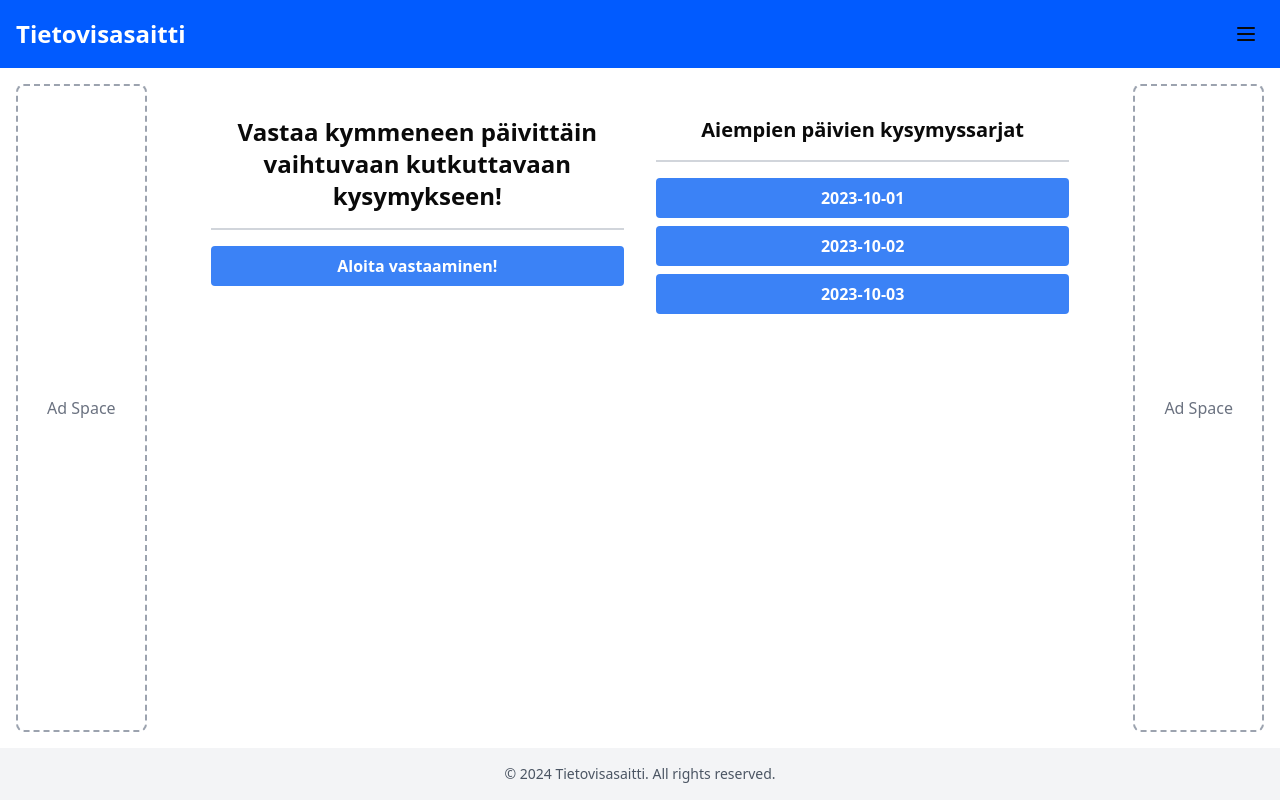
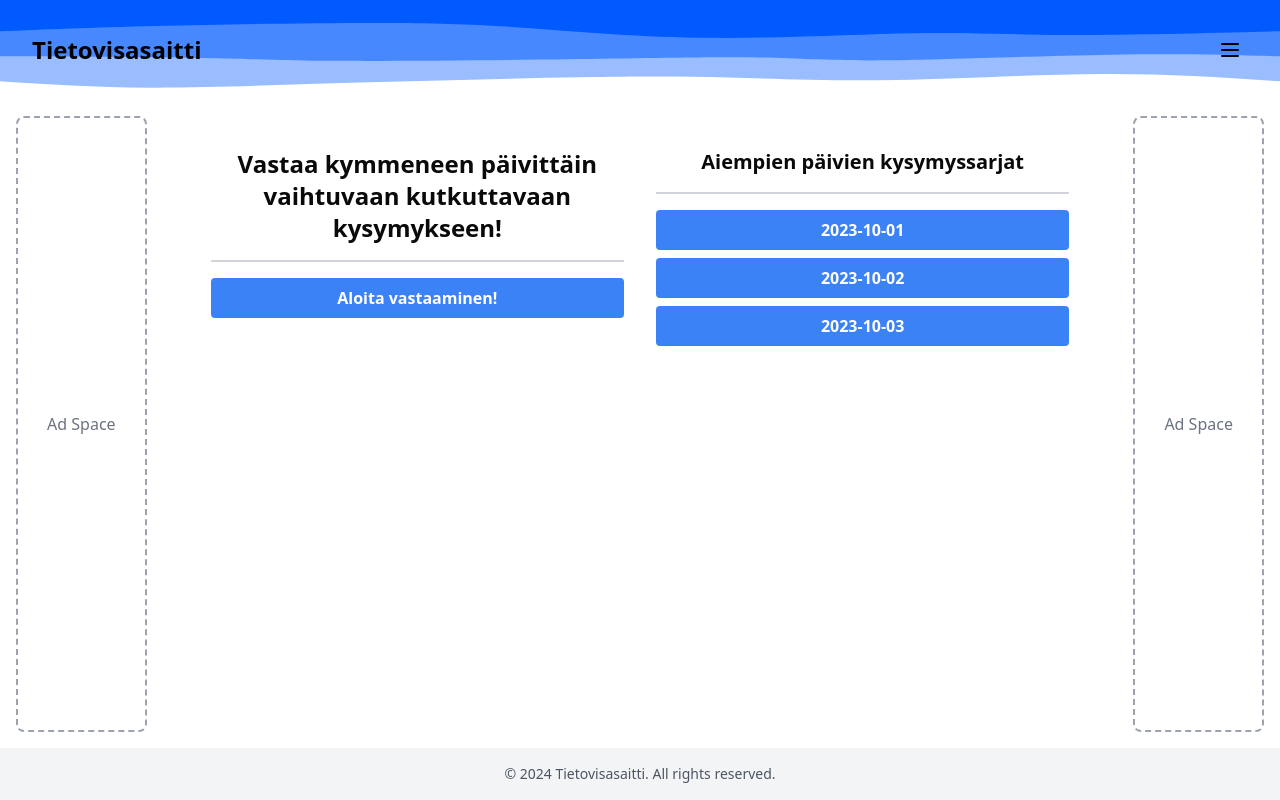
Before and after one commit to MetroHege/tietovisa-fe, a React (Vite) app: page / in a window 1280 px wide. Built offline with nearby package versions, Linux system fonts and the light colour scheme.

Commit message:
nav svg fix

```diff
--- a/src/views/Layout.tsx
+++ b/src/views/Layout.tsx
@@ -3,7 +3,6 @@ import { Button } from "@/components/ui/button";
 import { Moon, Sun, User, Menu } from "lucide-react";
 import { Sheet, SheetContent, SheetTrigger } from "@/components/ui/sheet";
 import { Link, Outlet } from "react-router-dom";
-import navigationBackground from "../assets/navigation.svg";
 import { LoginRegisterModal } from "@/components/LoginRegisterModal";
 import { useUserContext } from "@/hooks/contextHooks";
 
@@ -29,23 +28,53 @@ export default function Component() {
   return (
     <div className={`min-h-screen ${isDarkMode ? "dark" : ""}`}>
       <div className="flex flex-col min-h-screen">
-        <nav
-          className="flex justify-between items-center p-4 bg-gray-100 dark:bg-gray-800"
-          style={{
-            backgroundImage: `url(${navigationBackground})`,
-            backgroundSize: "cover",
-            backgroundPosition: "center",
-            backgroundRepeat: "no-repeat",
-            height: "auto",
-          }}
-        >
-          <Link to={'/'}>
-          <div className="text-2xl font-bold text-white">Tietovisasaitti</div>
+        <nav className="relative flex justify-between items-center p-8 bg-white dark:bg-gray-900 min-h-[80px]">
+          <div className="absolute inset-0 w-full h-full z-0">
+            <svg
+              width="100%"
+              height="100%"
+              id="svg"
+              viewBox="0 0 1440 600"
+              xmlns="http://www.w3.org/2000/svg"
+              className="transition duration-300 ease-in-out delay-150"
+              preserveAspectRatio="none"
+            >
+              <path
+                d="M 0,600 L 0,112 C 63.58570937822054,135.06973548608727 127.17141875644108,158.1394709721745 201,156 C 274.8285812435589,153.8605290278255 358.90003435245615,126.51185159738921 432,120 C 505.09996564754385,113.48814840261079 567.2284438337342,127.81312263826862 620,135 C 672.7715561662658,142.18687736173138 716.1861903126072,142.23565784953624 788,136 C 859.8138096873928,129.76434215046376 960.0267949158365,117.2442459635864 1047,103 C 1133.9732050841635,88.7557540364136 1207.7066300240467,72.78735829611817 1271,74 C 1334.2933699759533,75.21264170388183 1387.1466849879766,93.60632085194092 1440,112 L 1440,600 L 0,600 Z"
+                stroke="none"
+                strokeWidth="0"
+                fill="#005afe"
+                fillOpacity="0.4"
+                className="transition-all duration-300 ease-in-out delay-150 path-0"
+                transform="rotate(-180 720 300)"
+              ></path>
+              <path
+                d="M 0,600 L 0,262 C 54.70972174510479,270.65475781518376 109.41944349020957,279.30951563036757 190,272 C 270.5805565097904,264.69048436963243 377.03194778426655,241.41669529371353 444,238 C 510.96805221573345,234.58330470628647 538.4527653727242,251.02370319477842 589,255 C 639.5472346272758,258.9762968052216 713.1569907248369,250.48849192717282 803,244 C 892.8430092751631,237.51150807282718 998.9192717279286,233.0223290965304 1062,235 C 1125.0807282720714,236.9776709034696 1145.165922363449,245.42219168670562 1201,251 C 1256.834077636551,256.5778083132944 1348.4170388182756,259.28890415664716 1440,262 L 1440,600 L 0,600 Z"
+                stroke="none"
+                strokeWidth="0"
+                fill="#005afe"
+                fillOpacity="0.53"
+                className="transition-all duration-300 ease-in-out delay-150 path-1"
+                transform="rotate(-180 720 300)"
+              ></path>
+              <path
+                d="M 0,600 L 0,412 C 88.7337684644452,400.2088629336997 177.4675369288904,388.4177258673995 242,390 C 306.5324630711096,391.5822741326005 346.86362074888353,406.5379594641017 411,401 C 475.13637925111647,395.4620405358983 563.0779800755754,369.43043627619375 641,373 C 718.9220199244246,376.56956372380625 786.824458948815,409.7402954311233 843,431 C 899.175541051185,452.2597045688767 943.6241841291651,461.60838199931294 1016,462 C 1088.375815870835,462.39161800068706 1188.6788045345243,453.82617657162484 1264,444 C 1339.3211954654757,434.17382342837516 1389.6605977327379,423.0869117141876 1440,412 L 1440,600 L 0,600 Z"
+                stroke="none"
+                strokeWidth="0"
+                fill="#005afe"
+                fillOpacity="1"
+                className="transition-all duration-300 ease-in-out delay-150 path-2"
+                transform="rotate(-180 720 300)"
+              ></path>
+            </svg>
+          </div>
+          <Link to={"/"} className="relative z-10">
+            <div className="text-2xl font-bold text-black">Tietovisasaitti</div>
           </Link>
           <Sheet open={isMenuOpen} onOpenChange={setIsMenuOpen}>
             <SheetTrigger asChild>
-              <Button variant="ghost" size="icon">
-                <Menu className="h-6 w-6" />
+              <Button variant="ghost" size="icon" className="relative z-10">
+                <Menu className="h-6 w-6 text-black" />
               </Button>
             </SheetTrigger>
             <SheetContent side="right" className="w-[250px] sm:w-[300px]">
```
